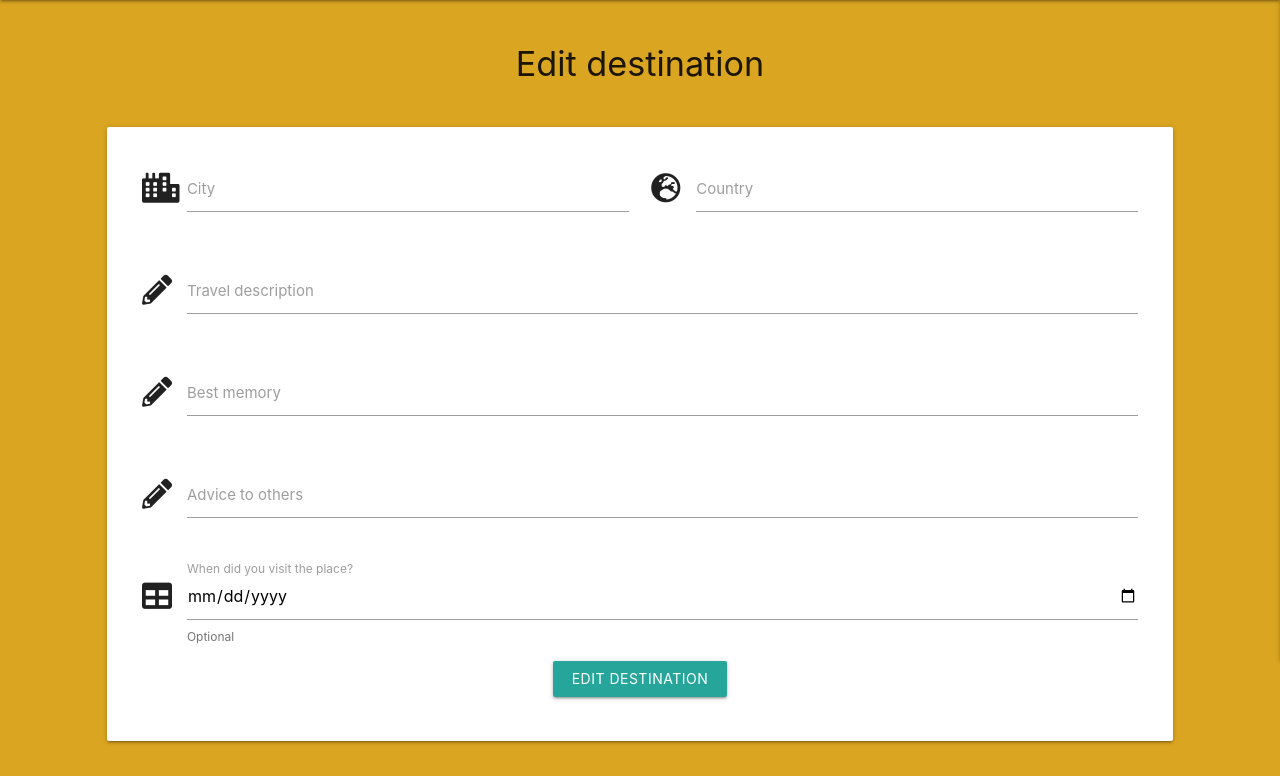
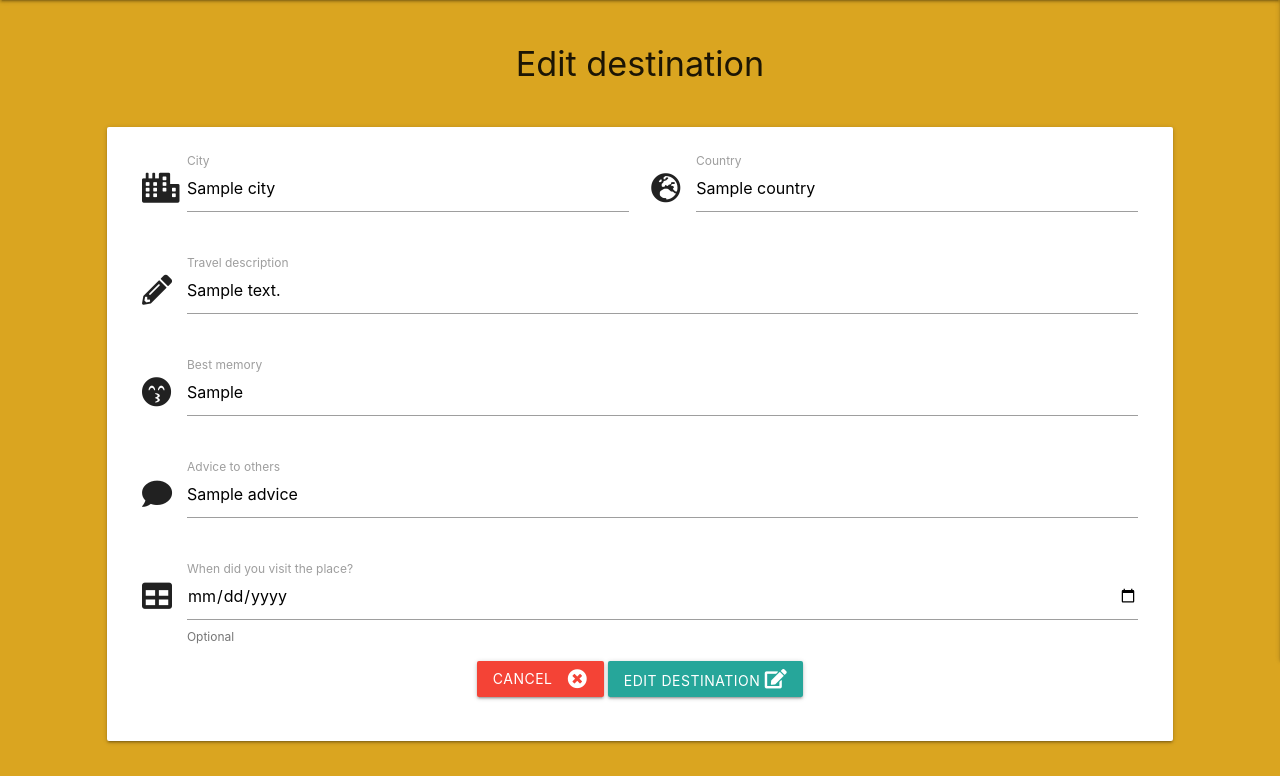
Before and after one commit to GilleM/Travel-reviews, a Flask app: template templates/edit_destination.html in a window 1280 px wide. Shown: the part 200-976 px from the top of the page. Run offline with Flask 2, Linux system fonts and the light colour scheme; the template is opened without the code that fills it: most values are stand-ins (such as "Sample title", 1, 10 or a date in 2020); some libraries are stand-ins or nearby versions.

Commit message:
Introduce Cancel button in edit_destination, change icons

```diff
--- a/templates/add_destination.html
+++ b/templates/add_destination.html
@@ -31,14 +31,14 @@
             </div>
             <!-- best memory -->
             <div class="input-field col s12">
-                <i class="fas fa-pencil-alt prefix"></i>
+                <i class="fas fa-kiss-beam prefix"></i>
                 <input id="best_memory" name="best_memory" type="text" minlength="10" class="validate" required>
                 <label for="best_memory">Best memory</label>
                 <span class="helper-text" data-error="Please write min 10 characters"></span>
             </div>
             <!-- Advice -->
             <div class="input-field col s12">
-                <i class="fas fa-pencil-alt prefix"></i>
+                <i class="fas fa-comment prefix"></i>
                 <input id="advice" name="advice" type="text" minlength="10" class="validate" required>
                 <label for="advice">Advice to others</label>
                 <span class="helper-text" data-error="Please write min 10 characters" data-success="Well done! Thanks!"></span>
--- a/templates/edit_destination.html
+++ b/templates/edit_destination.html
@@ -11,52 +11,57 @@
             <!-- city -->
             <div class="input-field col s6">
                 <i class="fas fa-city prefix"></i>
-                <input id="city" name="city" type="text" minlength="3" class="validate" required>
+                <input id="city" value="{{ place.city }}" name="city" type="text" minlength="3" class="validate" required>
                 <label for="city">City</label>
                 <span class="helper-text" data-error="Please write the name of the city"></span>
             </div>
             <!-- country -->
             <div class="input-field col s6">
                 <i class="fas fa-globe-europe prefix"></i>
-                <input id="country" name="country" type="text" minlength="3" class="validate" required>
+                <input id="country" value="{{ place.country }}" name="country" type="text" minlength="3" class="validate" required>
                 <label for="country">Country</label>
                 <span class="helper-text" data-error="Please write the name of the country"></span>
             </div>
             <!-- travel description -->
             <div class="input-field col s12">
                 <i class="fas fa-pencil-alt prefix"></i>
-                <input id="travel_description" name="travel_description" minlength="10" type="text" class="validate" required>
+                <input id="travel_description" value="{{ place.travel_description }}" name="travel_description" minlength="10" type="text" class="validate" required>
                 <label for="travel_description">Travel description</label>
                 <span class="helper-text" data-error="Please write min 10 characters"></span>
             </div>
             <!-- best memory -->
             <div class="input-field col s12">
-                <i class="fas fa-pencil-alt prefix"></i>
-                <input id="best_memory" name="best_memory" type="text" minlength="10" class="validate" required>
+                <i class="fas fa-kiss-beam prefix"></i>
+                <input id="best_memory" value="{{ place.best_memory }}" name="best_memory" type="text" minlength="10" class="validate" required>
                 <label for="best_memory">Best memory</label>
                 <span class="helper-text" data-error="Please write min 10 characters"></span>
             </div>
             <!-- Advice -->
             <div class="input-field col s12">
-                <i class="fas fa-pencil-alt prefix"></i>
-                <input id="advice" name="advice" type="text" minlength="10" class="validate" required>
+                <i class="fas fa-comment prefix"></i>
+                <input id="advice" value="{{ place.advice }}" name="advice" type="text" minlength="10" class="validate" required>
                 <label for="advice">Advice to others</label>
                 <span class="helper-text" data-error="Please write min 10 characters" data-success="Well done! Thanks!"></span>
             </div>
             <!-- Travel period -->
             <div class="input-field col s12">
                 <i class="fas fa-table prefix"></i>
-                <input id="due_date" name="due_date" type="date" class="validate">
+                <input id="due_date" value="{{ place.due_date }}" name="due_date" type="date" class="validate">
                 <label for="due_date">When did you visit the place?</label>
                 <span class="helper-text" data-error data-success>Optional</span>
             </div>
             <!-- Submit button -->
             <div class="row">
-                <button type="submit" class="col s2 m2 offset-m5 waves-effect waves-light btn submit_button_color">
-                    Edit destination <i class="fas fa-edit"></i>
-                </button>
+                <div class="col s12 center-align">
+                    <!-- cancel button -->
+                    <a href="{{ url_for('get_destination') }}" class="btn red text-shadow">
+                        Cancel <i class="fas fa-times-circle right"></i>
+                    </a>
+                    <button type="submit" class="waves-effect waves-light btn submit_button_color">
+                        Edit destination <i class="fas fa-edit"></i>
+                    </button>
+                </div>
             </div>
-        </div>
     </form>
 </div>
 
```
Also changed, not shown: templates/destinations.html (+5 -2 lines).
